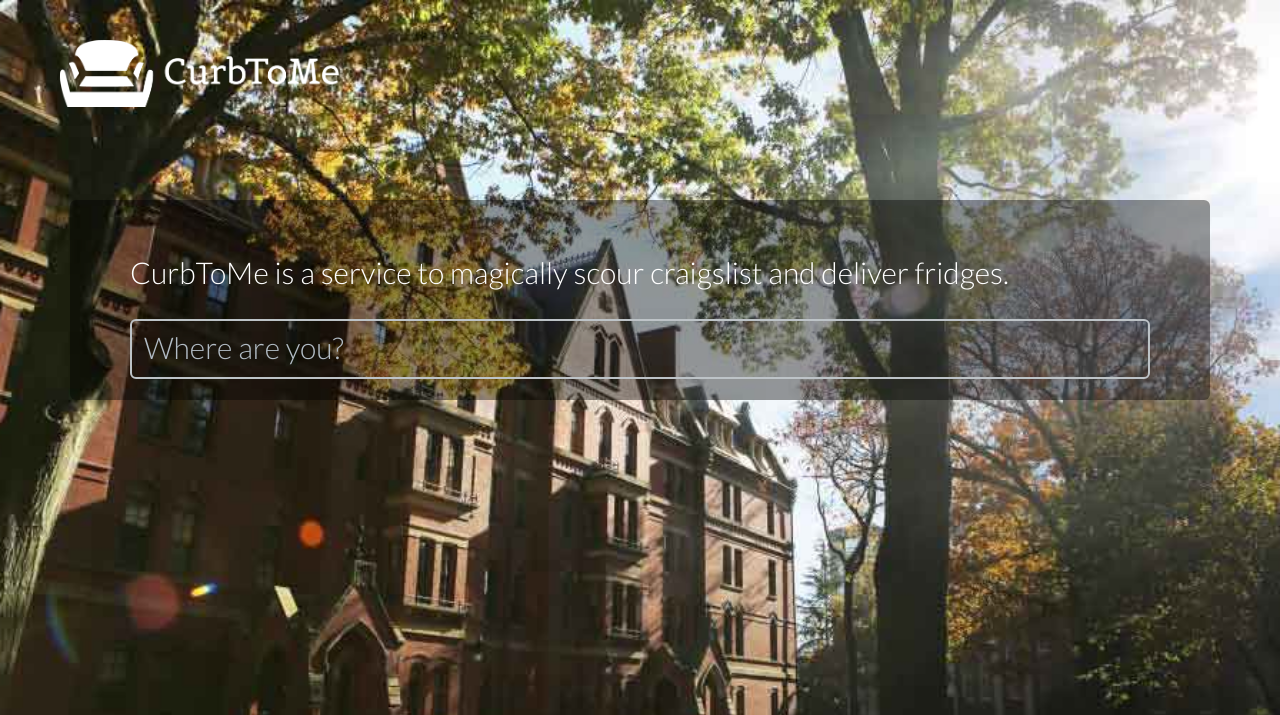
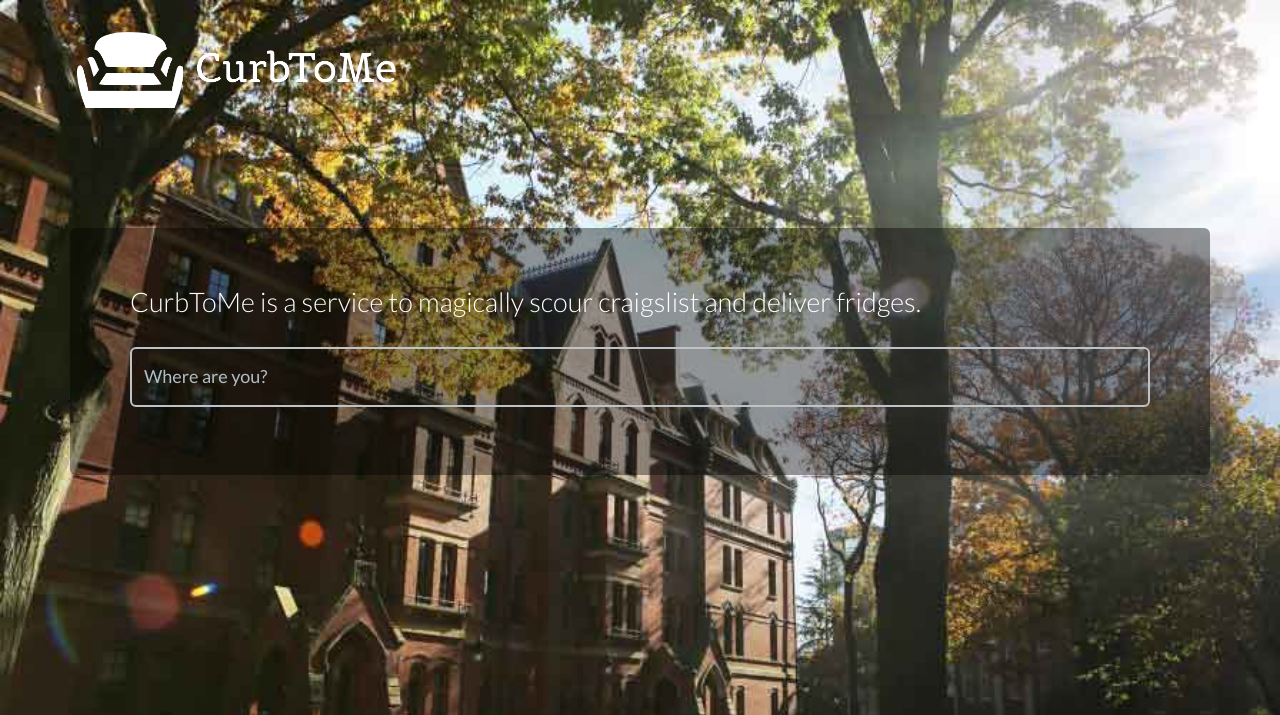
Before and after one commit to RyanBeatty/W-M1, a Flask app: page / in a window 1280 px wide. Shown: the top 715 px of the page. Run offline with Flask 2, Linux system fonts and the light colour scheme; some libraries are stand-ins or nearby versions.

Commit message:
landing flexy

```diff
--- a/flaskr/templates/index.html
+++ b/flaskr/templates/index.html
@@ -34,10 +34,10 @@
         background-size: cover;
       }
       #logo {
-        width: 280px;
+        width: 25%;
         position: absolute;
-        top: 40px;
-        left: 60px;
+        top: 4%;
+        left: 6%;
       }
       #title {
         text-align: left;
@@ -45,18 +45,18 @@
         background-color: rgba(0,0,0,0);
         font-family: "Lato",Helvetica,Arial,sans-serif;
         font-weight: 300;
-        font-size: 30px;
+        font-size: 150%;
       }
       .jumbotron {
-        height: 200px;
-        margin-top: 200px;
+        height: 5%;
+        margin-top: 20%;
         background-color: rgba(0,0,0,0.4);
-        font-weight: 300;
+        font-weight: 200%;
       }
       .form-control {
         text-align: left;
         color: #fff;
-        font-size: 30px;
+        font-size: 100%;
         height: 60px;
         background-color: rgba(0,0,0,0);
         margin-top: -20px;
```
